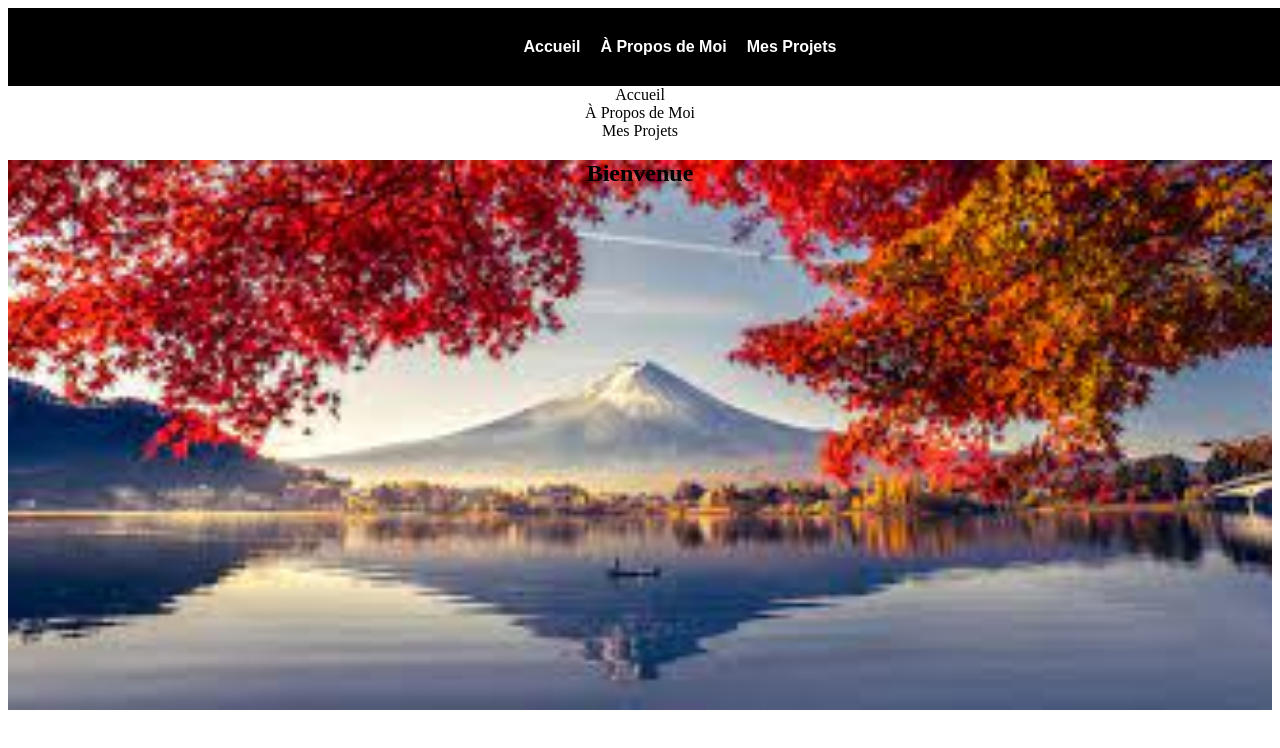
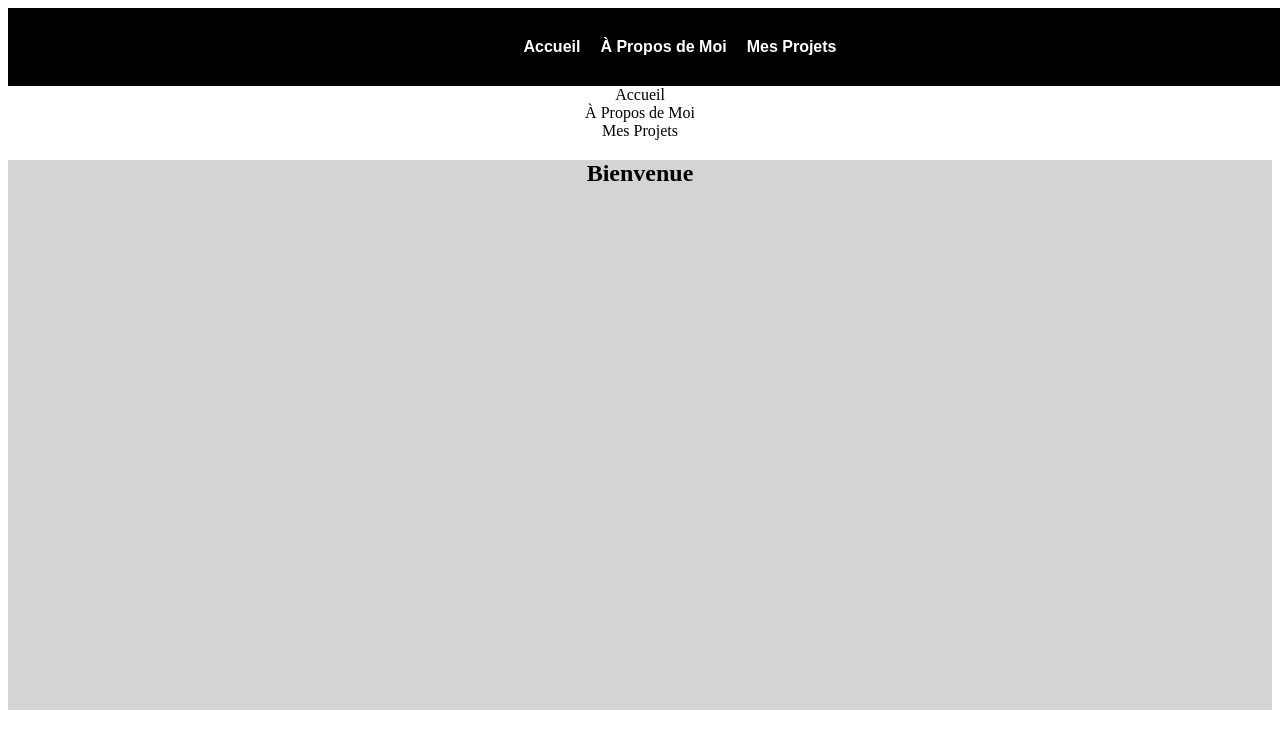
Before and after one commit to Abstra208/ludo.cf, a plain HTML site: page index.html in a window 1280 px wide. Shown: the top 748 px of the page. Drawn offline with Linux system fonts and the light colour scheme.

Commit message:
baseline

```diff
--- a/style.css
+++ b/style.css
@@ -34,7 +34,6 @@ nav:has(a:hover) > a:not(:hover){
 #page article{
     height: 550px;
     width: auto;
-    background-image: url("test.png") ;
     background-repeat: no-repeat;
     background-size: cover;
     background-position: center;
@@ -42,6 +41,7 @@ nav:has(a:hover) > a:not(:hover){
 #page article h1{
     display: flex;
     justify-content: center;
+    align-self: baseline;
 }
 
 /*Accueil*/
```
